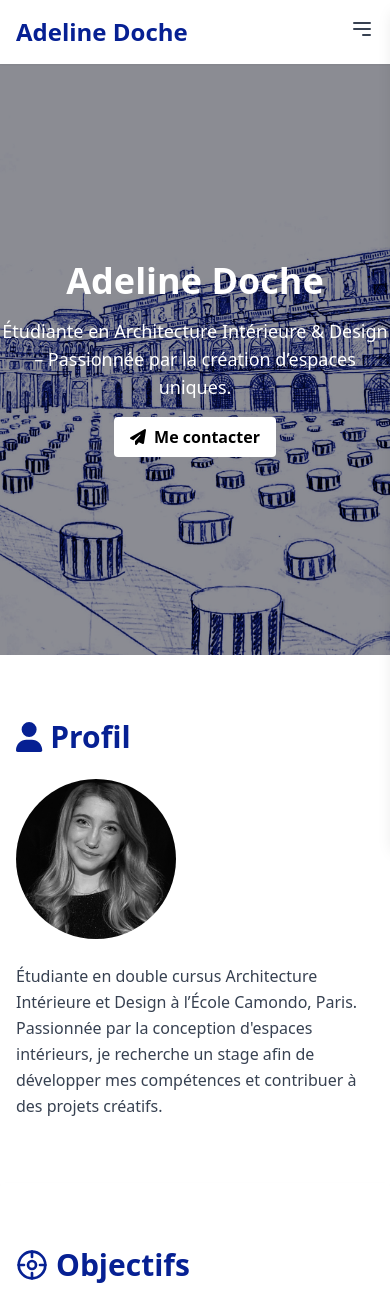
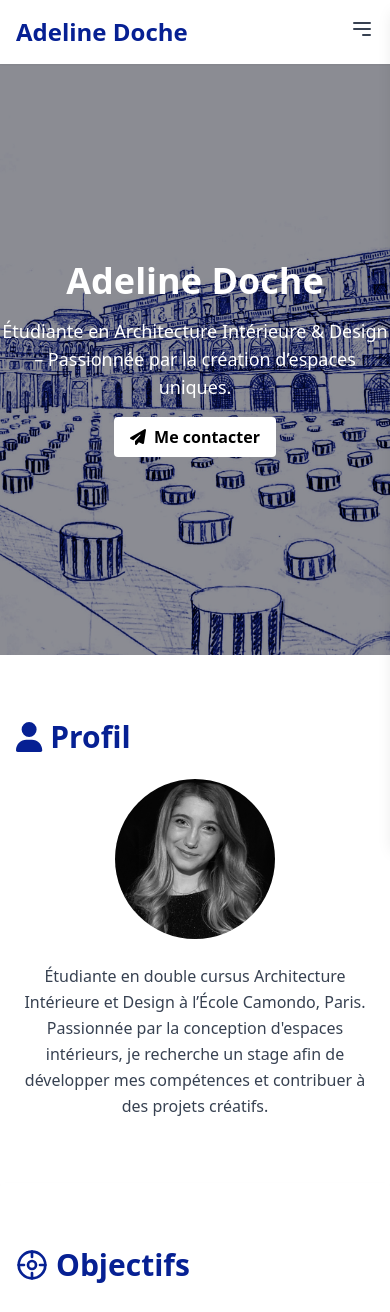
Before and after one commit to Thomas-Goillot/adeline-portfolio, a React (Vite) app: page / in a window 390 px wide. Shown: the top 1312 px of the page. Built offline with nearby package versions, Linux system fonts and the light colour scheme.

Commit message:
style(profile): centered profile image

```diff
--- a/src/components/ProfileSection.jsx
+++ b/src/components/ProfileSection.jsx
@@ -18,13 +18,13 @@ function ProfileSection() {
         <FontAwesomeIcon icon={faUser} className="mr-2" />
         {content.profile.title}
       </h2>
-      <div className="flex flex-col md:flex-row md:items-center">
+      <div className="flex flex-col items-center md:flex-row md:items-center">
         <img
           src={content.profile.image}
           alt="Portrait Adeline Doche"
           className="w-40 h-40 object-cover rounded-full mb-6 md:mb-0 md:mr-8"
         />
-        <p className="text-gray-700 leading-relaxed whitespace-pre-line">
+        <p className="text-gray-700 leading-relaxed whitespace-pre-line text-center md:text-left">
           {content.profile.text}
         </p>
       </div>
```
